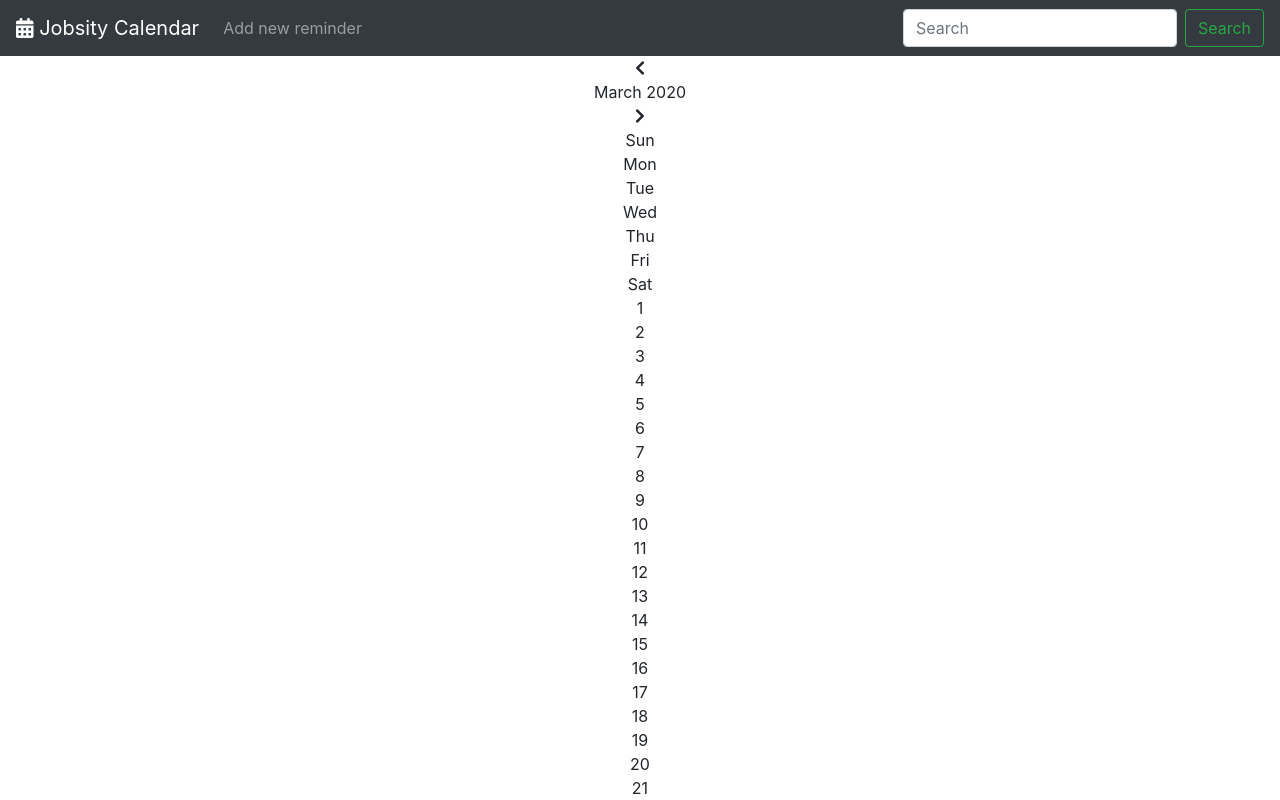
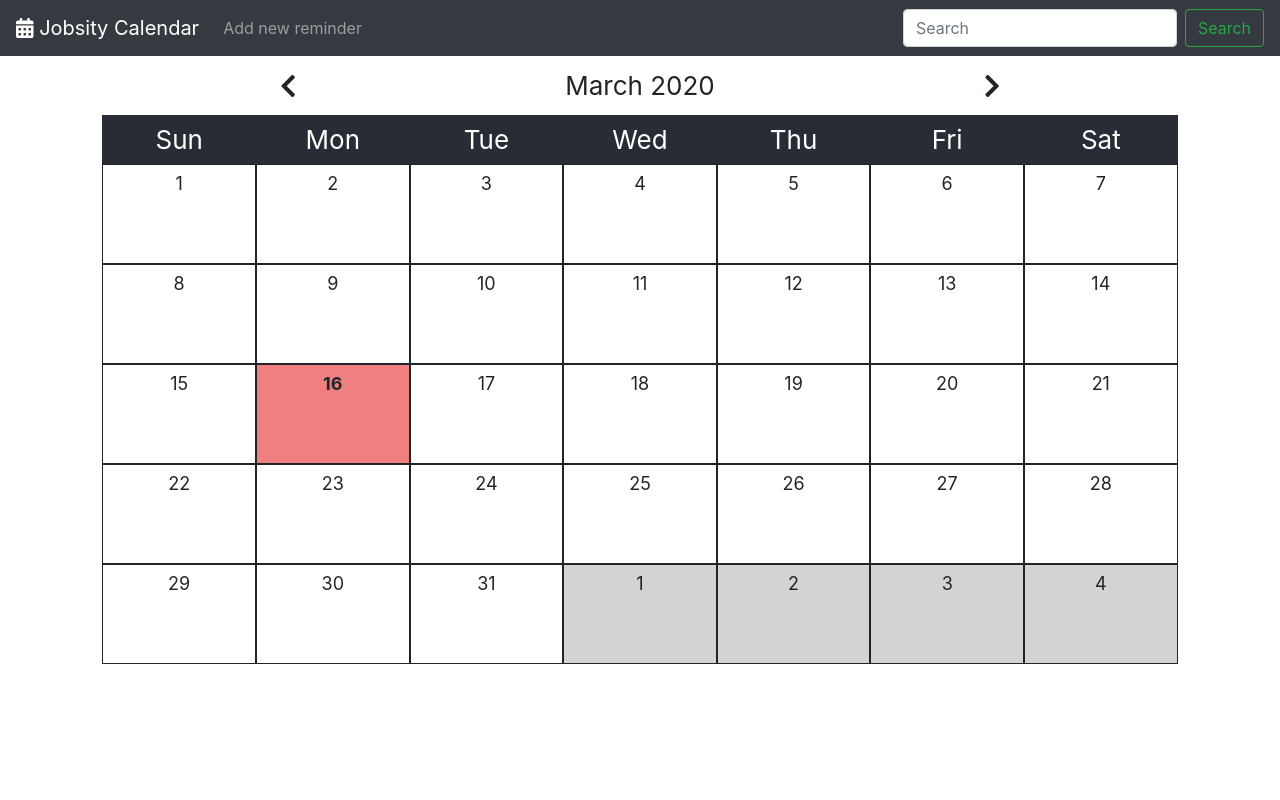
Before and after one commit to fx2000/react-calendar, a React (Create React App) app in the folder client/: page / in a window 1280 px wide. Shown: the top 800 px of the page. Built offline with nearby package versions, Linux system fonts and the light colour scheme.

Commit message:
Improved component and page layout

```diff
--- a/client/src/App.css
+++ b/client/src/App.css
@@ -2,37 +2,66 @@
   text-align: center;
 }
 
-.App-logo {
-  height: 40vmin;
-  pointer-events: none;
+/* Calendar component */
+.calendar {
+  display: flex;
+  flex-direction: column;
+  justify-content: space-around;
+  margin: 0 8% 0 8%;
 }
 
-@media (prefers-reduced-motion: no-preference) {
-  .App-logo {
-    animation: App-logo-spin infinite 20s linear;
-  }
+.controls {
+  display: grid;
+  grid-template-columns: repeat(3, 1fr);
+  align-items: center;
+  font-size: calc(10px + 2vmin);
+  padding: 10px;
 }
 
-.App-header {
+.control-container {
+  display: flex;
+  justify-content: space-around;
+}
+
+.weekdays-grid {
+  display: grid;
+  grid-template-columns: repeat(7, 1fr);
   background-color: #282c34;
-  min-height: 100vh;
-  display: flex;
-  flex-direction: column;
-  align-items: center;
-  justify-content: center;
   font-size: calc(10px + 2vmin);
   color: white;
 }
 
-.App-link {
-  color: #61dafb;
+.weekdays {
+  display: flex;
+  justify-content: space-around;
+  padding: 5px;
 }
 
-@keyframes App-logo-spin {
-  from {
-    transform: rotate(0deg);
-  }
-  to {
-    transform: rotate(360deg);
-  }
+.days-grid {
+  display: grid;
+  grid-template-columns: repeat(7, 1fr);
+  grid-auto-columns: 100px;
 }
+
+.days {
+  display: flex;
+  flex-direction: column;
+  font-size: calc(10px + 1vmin);
+  border: solid 1px;
+  min-height: 100px;
+  padding: 5px;
+}
+
+.today {
+  font-weight: bolder;
+  background-color: lightsteelblue;
+}
+
+.disabled {
+  background-color: lightgrey;
+}
+
+.selected {
+  font-weight: bolder;
+  background-color: lightcoral;
+}
--- a/client/src/App.js
+++ b/client/src/App.js
@@ -11,9 +11,8 @@ import {
   faTimesCircle
 } from '@fortawesome/free-solid-svg-icons';
 
-// Components
-import { Titlebar } from './components/Titlebar/Titlebar';
-import { Calendar } from './components/Calendar/Calendar';
+// Pages
+import { Main } from './pages/Main/Main';
 
 library.add(
   faChevronLeft,
@@ -23,11 +22,10 @@ library.add(
   faTimesCircle
 );
 
-function App() {
+function App () {
   return (
     <div className="App">
-      <Titlebar />
-      <Calendar />
+      <Main />
     </div>
   );
 }
--- /dev/null
+++ b/client/src/pages/Main/Main.js
@@ -0,0 +1,14 @@
+import React from 'react'
+
+// Components
+import { Titlebar } from '../../components/Titlebar/Titlebar';
+import { Calendar } from '../../components/Calendar/Calendar';
+
+export const Main = () => {
+  return (
+    <div>
+      <Titlebar />
+      <Calendar />
+    </div>
+  )
+}
```
